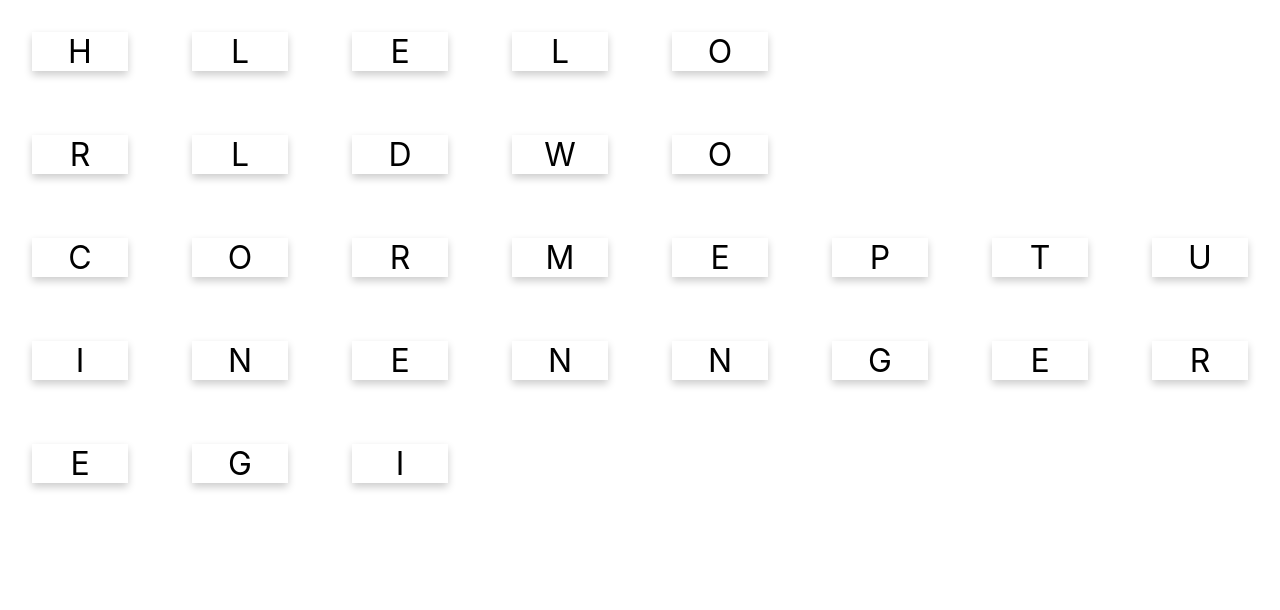
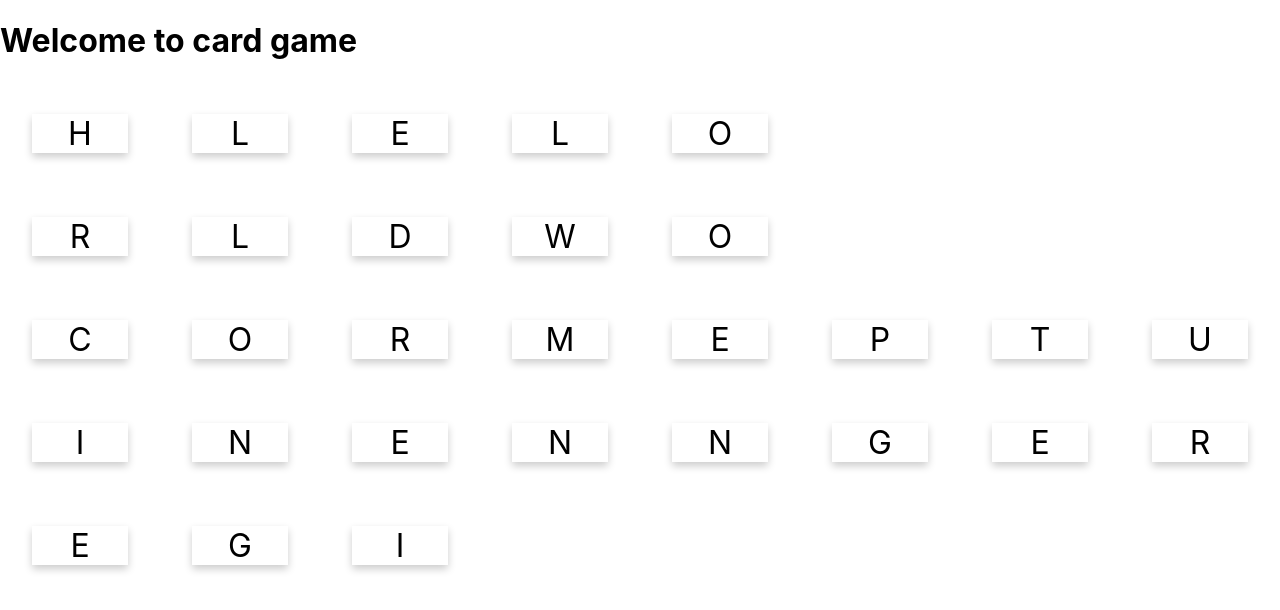
Before and after one commit to Walid6310110661/lab-3SA03-6310110661, a React (Create React App) app: page / in a window 1280 px wide. Shown: the top 610 px of the page. Built offline with nearby package versions, Linux system fonts and the light colour scheme.

Commit message:
part 7.4

```diff
--- a/src/App.js
+++ b/src/App.js
@@ -11,6 +11,7 @@ const word4 = "Engineering";
 function App() {
   return (
     <div >
+        <h1>Welcome to card game</h1>
 
         <WordCard value={word1}/>
         <WordCard value={word2}/>
```
